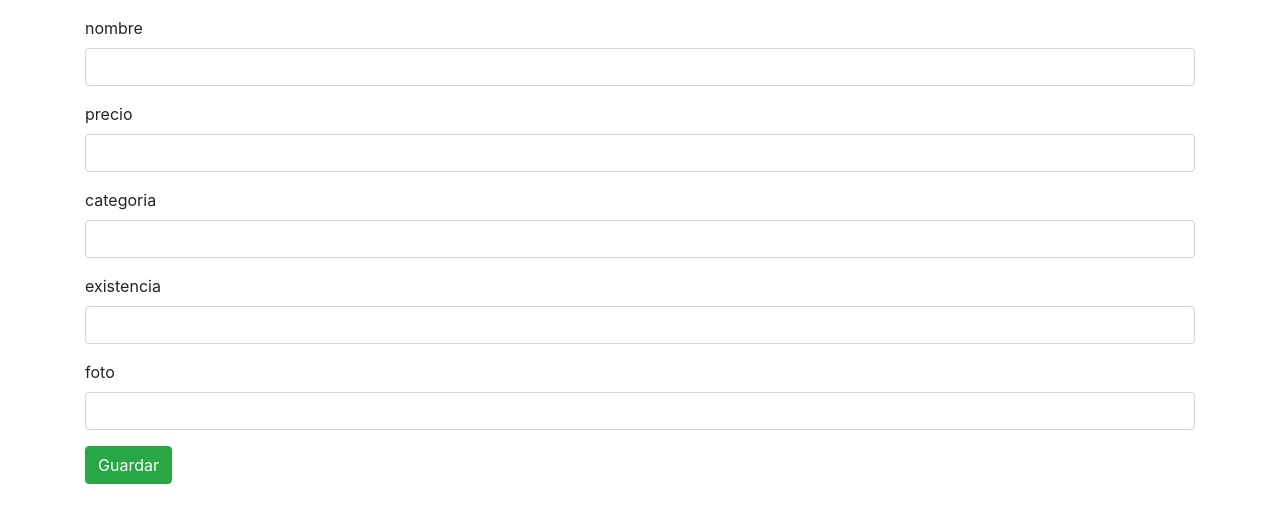
After one commit to programadornovato/php, a PHP site: page /crearSQLite.php in a window 1280 px wide. The commit adds this page. Shown: the top 523 px of the page. Run offline with PHP 8.4, Linux system fonts and the light colour scheme; data comes from the database, SQL or seed files in the repository; both versions use the stored data as it was after the commit.

Commit message:
Curso de PHP🐘 y MySql🐬 [71.-Insertar registros SQLite vía PDO con consultas preparadas]
Video:
https://youtu.be/pbHjQcRnwXM

```diff
--- /dev/null
+++ b/crearSQLite.php
@@ -0,0 +1,81 @@
+<!doctype html>
+<html lang="en">
+
+<head>
+    <title>Crear</title>
+    <!-- Required meta tags -->
+    <meta charset="utf-8">
+    <meta name="viewport" content="width=device-width, initial-scale=1, shrink-to-fit=no">
+
+    <!-- Bootstrap CSS -->
+    <link rel="stylesheet" href="https://stackpath.bootstrapcdn.com/bootstrap/4.3.1/css/bootstrap.min.css" integrity="sha384-ggOyR0iXCbMQv3Xipma34MD+dH/1fQ784/j6cY/iJTQUOhcWr7x9JvoRxT2MZw1T" crossorigin="anonymous">
+</head>
+
+<body>
+    <div class="container mt-3">
+        <div class="row">
+            <div class="col-12">
+                <?php
+                include_once "sqlite.php";
+                $sqlite = new sqlite();
+                if (isset($_REQUEST['guardar'])) {
+                    $producto = array(
+                        "nombre" => $_REQUEST['nombre'],
+                        "precio" => $_REQUEST['precio'],
+                        "categoria" => $_REQUEST['categoria'],
+                        "existencia" => $_REQUEST['existencia'],
+                        "foto" => $_REQUEST['foto']
+                    );
+                    $resultado = $sqlite->insertar($producto);
+                    if ($resultado == true) {
+                        //header("Location: PDO.php");
+                    } else {
+                    ?>
+                        <div class="alert alert-danger alert-dismissible fade show" role="alert">
+                            <button type="button" class="close" data-dismiss="alert" aria-label="Close">
+                                <span aria-hidden="true">&times;</span>
+                                <span class="sr-only">Close</span>
+                            </button>
+                            Error
+                        </div>
+                <?php
+
+                    }
+                }
+                ?>
+                <form>
+                    <div class="form-group">
+                        <label for="">nombre</label>
+                        <input type="text" class="form-control" name="nombre">
+                    </div>
+                    <div class="form-group">
+                        <label for="">precio</label>
+                        <input type="text" class="form-control" name="precio">
+                    </div>
+                    <div class="form-group">
+                        <label for="">categoria</label>
+                        <input type="text" class="form-control" name="categoria">
+                    </div>
+                    <div class="form-group">
+                        <label for="">existencia</label>
+                        <input type="text" class="form-control" name="existencia">
+                    </div>
+                    <div class="form-group">
+                        <label for="">foto</label>
+                        <input type="text" class="form-control" name="foto">
+                    </div>
+                    <div class="form-group">
+                        <button type="submit" class="btn btn-success" name="guardar">Guardar</button>
+                    </div>
+                </form>
+            </div>
+        </div>
+    </div>
+    <!-- Optional JavaScript -->
+    <!-- jQuery first, then Popper.js, then Bootstrap JS -->
+    <script src="https://code.jquery.com/jquery-3.3.1.slim.min.js" integrity="sha384-q8i/X+965DzO0rT7abK41JStQIAqVgRVzpbzo5smXKp4YfRvH+8abtTE1Pi6jizo" crossorigin="anonymous"></script>
+    <script src="https://cdnjs.cloudflare.com/ajax/libs/popper.js/1.14.7/umd/popper.min.js" integrity="sha384-UO2eT0CpHqdSJQ6hJty5KVphtPhzWj9WO1clHTMGa3JDZwrnQq4sF86dIHNDz0W1" crossorigin="anonymous"></script>
+    <script src="https://stackpath.bootstrapcdn.com/bootstrap/4.3.1/js/bootstrap.min.js" integrity="sha384-JjSmVgyd0p3pXB1rRibZUAYoIIy6OrQ6VrjIEaFf/nJGzIxFDsf4x0xIM+B07jRM" crossorigin="anonymous"></script>
+</body>
+
+</html>
--- a/sqlite.php
+++ b/sqlite.php
@@ -23,10 +23,29 @@
             );";
             try {
                 self::$db->exec($query);
-                echo "Se creo la tabla productos de forma existosa";
             } catch (\Throwable $th) {
                 echo "Error al crear la tabla productos".$th->getMessage();
             }
         }
+        public function insertar($producto=array()){
+            //$nombre=$producto['nombre'];
+            extract($producto);
+            $query="INSERT INTO productos
+            (nombre, precio, categoria, existencia, foto)VALUES
+            (:nombre,:precio,:categoria,:existencia,:foto);";
+            $sentecia=self::$db->prepare($query);
+            $sentecia->bindParam(':nombre',$nombre);
+            $sentecia->bindParam(':precio',$precio);
+            $sentecia->bindParam(':categoria',$categoria);
+            $sentecia->bindParam(':existencia',$existencia);
+            $sentecia->bindParam(':foto',$foto);
+            if($sentecia->execute()==true){
+                return true;
+            }
+            else{
+                return true;
+            }
+
+        }
     }
 ?>
```
Also changed, not shown: empresa.sqlite.
